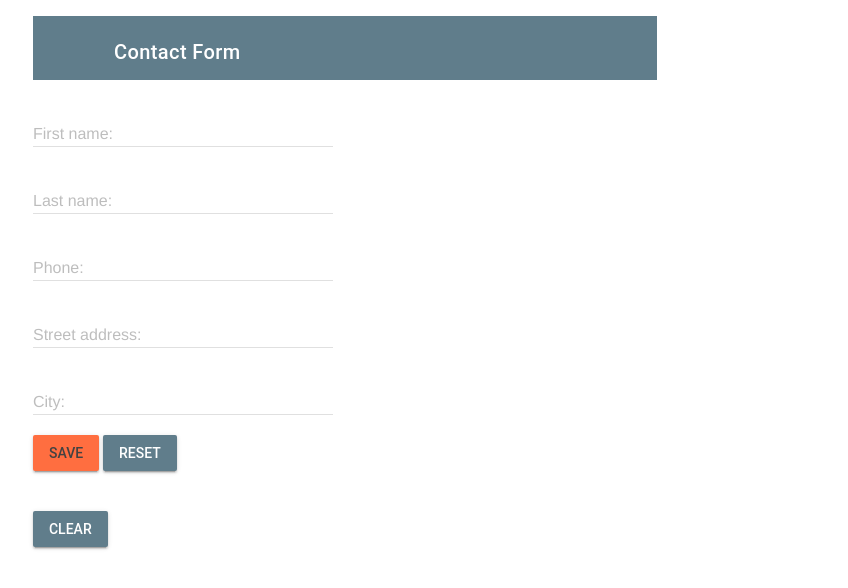
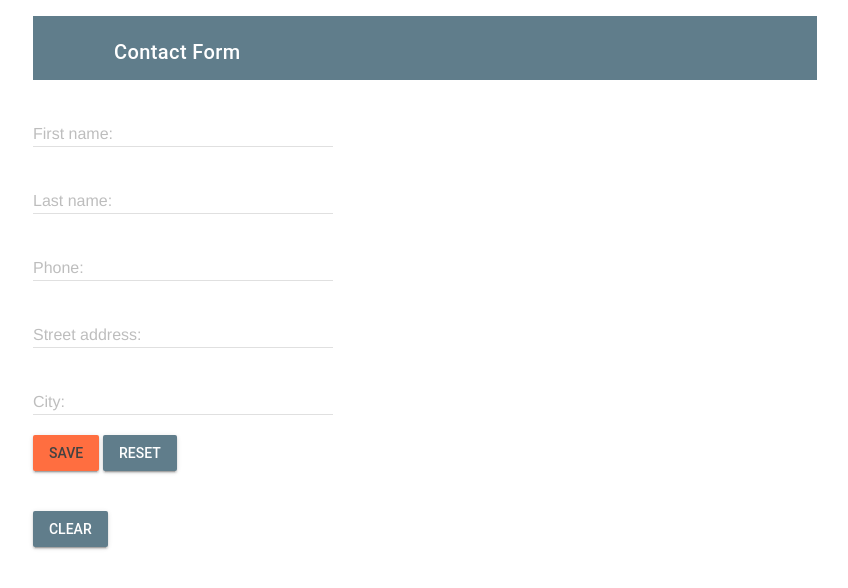
Before and after one commit to kimo77/kimo77.github.io, a plain HTML site: page new-oop-contacts/index.html in a window 1280 px wide. Shown: the whole page, without its empty margins (295-1143 px from the left). Drawn offline with nearby package versions, Linux system fonts and the light colour scheme.

Commit message:
Updated index

```diff
--- a/new-oop-contacts/index.html
+++ b/new-oop-contacts/index.html
@@ -11,7 +11,7 @@
 <div class="content-grid mdl-grid">
     <div class="mdl-cell mdl-cell--2-col">
     </div>
-    <div class="mdl-cell mdl-cell--8-col">
+    <div class="mdl-cell mdl-cell--10-col">
         <fieldset>
             <div class="mdl-layout__header-row mdl-color--blue-grey">
                 <div id="formLegend"><h5>Contact Form</h5></div>
@@ -58,7 +58,7 @@
         <br>
         <button id="clearTblBtn" onclick="contactApp.clearAll()" class="mdl-button mdl-js-button mdl-button--raised mdl-button--colored">Clear</button>
     </div>
-    <div class="mdl-cell mdl-cell--2-col"></div>
+
 </div>
 </body>
 <script
```
